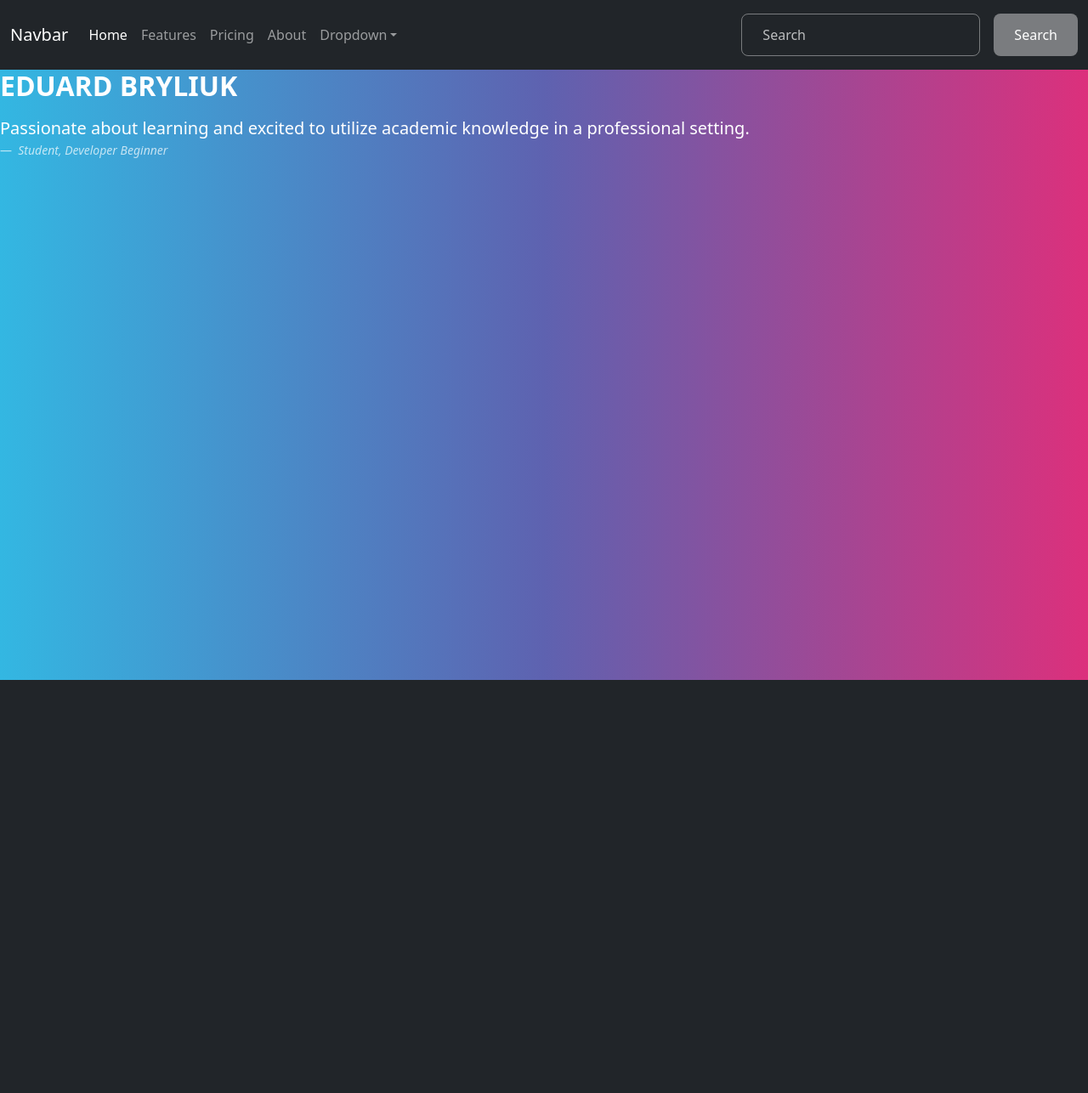
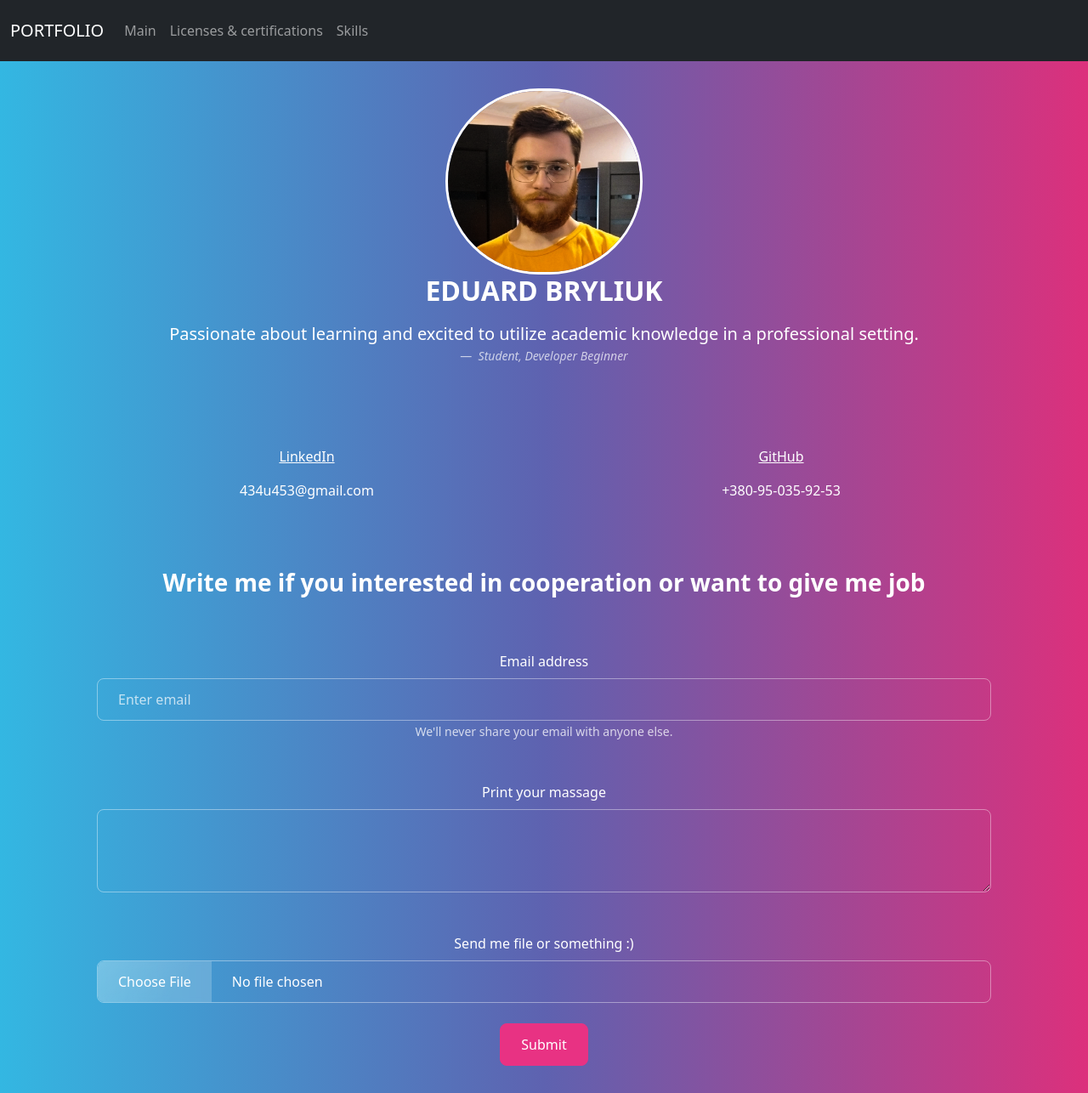
Before and after one commit to duarrrd/Web_in_Python, a Flask app: page / in a window 1280 px wide. Shown: the whole page at 85% size. Before the commit the page ends 800 px from the top, so only its background shows below. Run offline with Flask 3, Linux system fonts and the light colour scheme; some libraries are stand-ins or nearby versions.

Commit message:
LAB 3 menu, certif. dynamic titles And many other things

```diff
--- a/lab3/app.py
+++ b/lab3/app.py
@@ -7,6 +7,14 @@ app = Flask(__name__)
 def main():  # put application's code here
     return render_template('main.html')
 
+@app.route('/l_and_s')
+def l_and_s():  # put application's code here
+    return render_template('L&S.html')
+
+@app.route('/skills')
+def skills():  # put application's code here
+    return render_template('skills.html')
+
 
 if __name__ == '__main__':
     app.run()
--- /dev/null
+++ b/lab3/static/css/style.css
@@ -0,0 +1,5 @@
+.img_pic {
+    width: 22%;
+    border-radius: 400px;
+    border: solid white 3px;
+}
--- a/lab3/templates/base.html
+++ b/lab3/templates/base.html
@@ -5,47 +5,29 @@
     <meta name="viewport"
           content="width=device-width, user-scalable=no, initial-scale=1.0, maximum-scale=1.0, minimum-scale=1.0">
     <meta http-equiv="X-UA-Compatible" content="ie=edge">
-<link rel="stylesheet" href="{{ url_for('static', filename='css/bootstrap.css') }}">
+    <link rel="stylesheet" href="{{ url_for('static', filename='css/bootstrap.css') }}">
+    <link rel="stylesheet" href="{{ url_for('static', filename='css/style.css') }}">
     <title>{% block title %}title{% endblock %}</title>
 </head>
 <body>
     <nav class="navbar navbar-expand-lg bg-dark" data-bs-theme="dark">
       <div class="container-fluid">
-        <a class="navbar-brand" href="#">Navbar</a>
+        <a class="navbar-brand" href="#">PORTFOLIO</a>
         <button class="navbar-toggler" type="button" data-bs-toggle="collapse" data-bs-target="#navbarColor02" aria-controls="navbarColor02" aria-expanded="false" aria-label="Toggle navigation">
           <span class="navbar-toggler-icon"></span>
         </button>
         <div class="collapse navbar-collapse" id="navbarColor02">
           <ul class="navbar-nav me-auto">
             <li class="nav-item">
-              <a class="nav-link active" href="#">Home
-                <span class="visually-hidden">(current)</span>
-              </a>
+              <a class="nav-link" href="{{ url_for('main') }}">Main</a>
             </li>
             <li class="nav-item">
-              <a class="nav-link" href="#">Features</a>
+              <a class="nav-link" href="{{ url_for('l_and_s') }}">Licenses & certifications</a>
             </li>
             <li class="nav-item">
-              <a class="nav-link" href="#">Pricing</a>
-            </li>
-            <li class="nav-item">
-              <a class="nav-link" href="#">About</a>
-            </li>
-            <li class="nav-item dropdown">
-              <a class="nav-link dropdown-toggle" data-bs-toggle="dropdown" href="#" role="button" aria-haspopup="true" aria-expanded="false">Dropdown</a>
-              <div class="dropdown-menu">
-                <a class="dropdown-item" href="#">Action</a>
-                <a class="dropdown-item" href="#">Another action</a>
-                <a class="dropdown-item" href="#">Something else here</a>
-                <div class="dropdown-divider"></div>
-                <a class="dropdown-item" href="#">Separated link</a>
-              </div>
+              <a class="nav-link" href="{{ url_for('skills') }}">Skills</a>
             </li>
           </ul>
-          <form class="d-flex">
-            <input class="form-control me-sm-2" type="search" placeholder="Search">
-            <button class="btn btn-secondary my-2 my-sm-0" type="submit">Search</button>
-          </form>
         </div>
       </div>
     </nav>
--- a/lab3/templates/main.html
+++ b/lab3/templates/main.html
@@ -1,14 +1,66 @@
 {% extends 'base.html' %}
 {% block title %}Portfolio{% endblock %}
 {% block content %}
-    <figure>
+    <div class="container overflow-hidden text-center">
+      <div class="row gx-5">
+        <div class="col">
+         <div class="p-3">
              <blockquote class="blockquote">
+                 <img src="{{ url_for('static', filename='imgs/new_pic2.png' ) }}" class="card-img-top, img_pic" alt="...">
                   <h2>EDUARD BRYLIUK</h2>
                   <p class="mb-0">Passionate about learning and excited to utilize academic knowledge in a professional setting.</p>
-
               </blockquote>
              <figcaption class="blockquote-footer">
                 <cite title="Source Title">Student, Developer Beginner</cite>
               </figcaption>
-    </figure>
+         </div>
+        </div>
+      </div>
+    </div>
+
+    <div class="container text-center">
+      <div class="row g-0">
+        <div class="col">
+         <div class="p-3">
+             <a href=""><p>LinkedIn</p></a>
+             <p>434u453@gmail.com</p>
+         </div>
+        </div>
+        <div class="col">
+          <div class="p-3">
+              <a href=""><p>GitHub</p></a>
+              <p>+380-95-035-92-53</p>
+          </div>
+        </div>
+      </div>
+    </div>
+
+    <div class="container text-center">
+      <div class="row g-0">
+        <div class="col">
+         <div class="p-3">
+             <h3>Write me if you interested in cooperation or want to give me job</h3>
+             <form>
+              <fieldset>
+                <div class="form-group">
+                  <label for="exampleInputEmail1" class="form-label mt-4">Email address</label>
+                  <input type="email" class="form-control" id="exampleInputEmail1" aria-describedby="emailHelp" placeholder="Enter email">
+                  <small id="emailHelp" class="form-text text-muted">We'll never share your email with anyone else.</small>
+                </div>
+                <div class="form-group">
+                  <label for="exampleTextarea" class="form-label mt-4">Print your massage</label>
+                  <textarea class="form-control" id="exampleTextarea" rows="3"></textarea>
+                </div>
+                <div class="form-group">
+                  <label for="formFile" class="form-label mt-4">Send me file or something :)</label>
+                  <input class="form-control" type="file" id="formFile">
+                </div>
+                  <br>
+                  <button type="submit" class="btn btn-primary">Submit</button>
+              </fieldset>
+             </form>
+         </div>
+        </div>
+      </div>
+    </div>
 {% endblock %}
--- a/lab3/templates/skills.html
+++ b/lab3/templates/skills.html
@@ -0,0 +1,5 @@
+{% extends 'base.html' %}
+{% block title %}skills{% endblock %}
+{% block content %}
+
+{% endblock %}
```
Also changed, not shown: lab3/templates/L&S.html (+53 -0 lines), lab3/static/imgs/new_pic2.png (added), 3 other files. Lines whose indentation alone changed are shown as unchanged.
